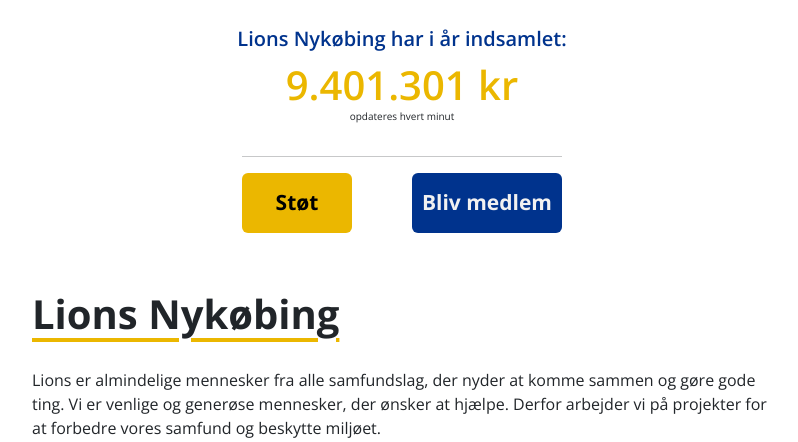
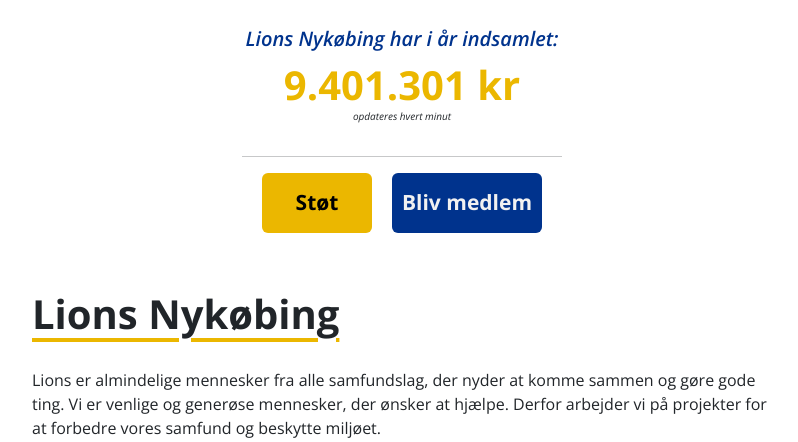
Before and after one commit to ChongIsCode/Lions_Nyk, a PHP site: page / in a window 1280 px wide. Shown: the part 800-1242 px from the top of the page, without its empty margins (238-1036 px from the left). Run offline with PHP 8.4, Linux system fonts and the light colour scheme; style sheets or scripts are compiled from the project's sources; some libraries are stand-ins or nearby versions.

Commit message:
Smårettede forside yderligere

```diff
--- a/css/styles.scss
+++ b/css/styles.scss
@@ -235,16 +235,19 @@ footer {
 		margin: 0;
 		margin-bottom: 10px;
 		font-weight: 600;
+		font-style: italic;
 	}
 
 	.counter__sum {
 		color: $primary-color2;
 		font-size: 40px;
 		margin: 0;
+		font-weight: 700;
 	}
 
 	.counter__update{
 		font-size: 10px;
+		font-style: italic;
 	}
 
 	hr {
@@ -256,7 +259,7 @@ footer {
 		max-width: 320px;
 		width: 100%;
 		display: flex;
-		justify-content: space-between;
+		justify-content: space-evenly;
 		font-weight: 700;
 
 		.counter-btn__donate {
--- a/index.php
+++ b/index.php
@@ -117,7 +117,7 @@
 			at internationale organisationer og civilsamfundet hjælper til.
 		</p>
 	</div>
-	<a href="">
+	<a href="nyhedindex.php">
 		<div class="news">
 			<h2>Lions samler donationer til
 				kræftens bekæmpelse
```
